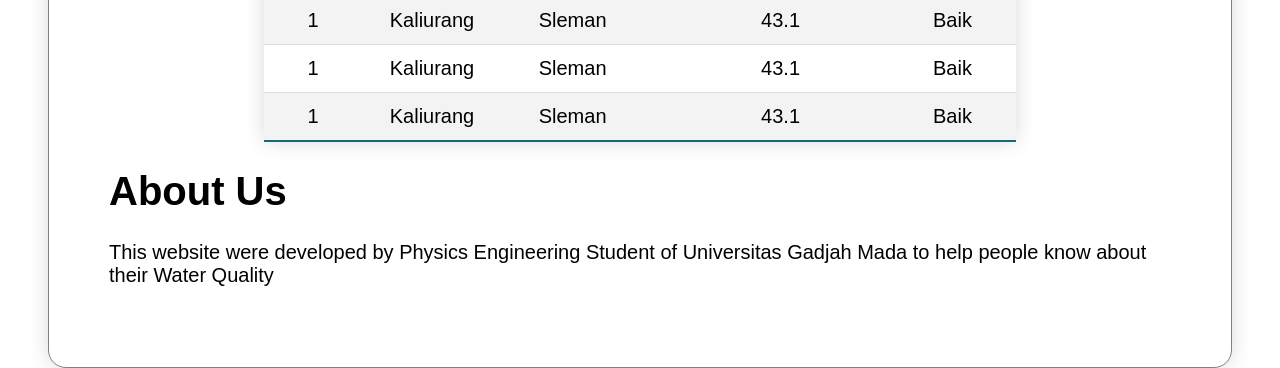
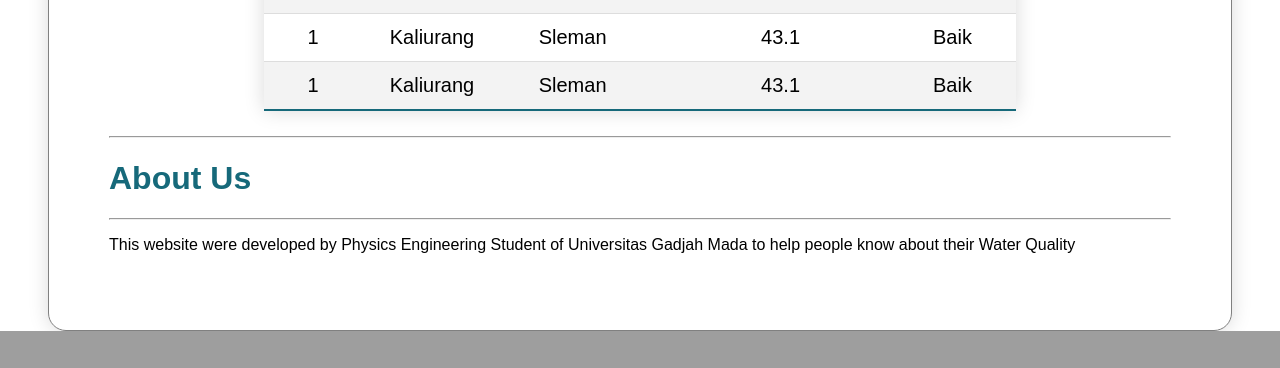
Before and after one commit to mariobgsp/simbada-website, a PHP site: the page made by new_design (without php)/index.html in a window 1280 px wide. Shown: the part 1025-1393 px from the top of the page. After the commit the page ends 1356 px from the top, so only its background shows below. Run offline with PHP 8.4, Linux system fonts and the light colour scheme; some libraries are stand-ins or nearby versions.

Commit message:
updated (still not on php format)
background problemm still messin around

```diff
--- a/new_design (without php)/index.html
+++ b/new_design (without php)/index.html
@@ -31,7 +31,7 @@
         </div>
         <div class="search-box">
             <form action="search.php" method="POST">
-                <div>
+                <div class="city-nickname">
                     Insert your City Name:
                 </div>
                 <input type="text" name="search_bar" placeholder=" ">
@@ -90,9 +90,11 @@
 
                     </tbody>
                 </table>
+                <hr>
 
             </div>
             <h1> <a name="about"></a> About Us</h1>
+            <hr>
             <p>This website were developed by Physics Engineering Student of Universitas Gadjah Mada to help people know about their Water Quality</p>
         </div>
 
--- a/new_design (without php)/styles.css
+++ b/new_design (without php)/styles.css
@@ -146,6 +146,11 @@
     font-weight: bold;
 }
 
+.city-nickname {
+    font-size: 18px;
+    font-weight: bold;
+}
+
 .content-table th,
 .content-table td {
     padding: 12px 15px;
@@ -163,7 +168,6 @@
 }
 
 .main-content {
-    font-size: 20px;
     position: absolute;
     top: 65%;
     margin: 3rem;
@@ -173,6 +177,11 @@
     border: 1px solid grey;
     box-shadow: 0 0 20px rgba(0, 0, 0, 0.15);
 
+}
+
+.main-content h1 {
+    font-size: 32px;
+    color:rgb(22,105,122);
 }
 
 .stas-name,
```
